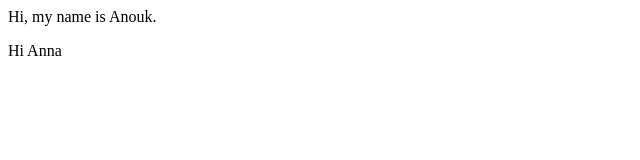
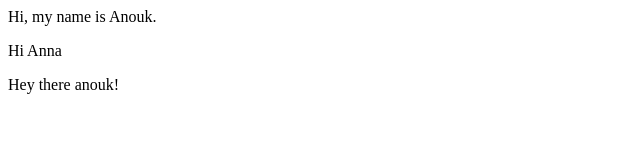
Before and after one commit to aseibulescu/Anouk, a plain HTML site: page index.html in a window 1280 px wide. Shown: the whole page, without its empty margins (0-640 px from the left). Drawn offline with Linux system fonts and the light colour scheme.

Commit message:
Hi anouk!

```diff
--- a/index.html
+++ b/index.html
@@ -8,5 +8,6 @@
 <body>
     <p>Hi, my name is Anouk.</p>
     <p>Hi Anna</p>
+    <p> Hey there anouk!</p>
 </body>
 </html>
```
